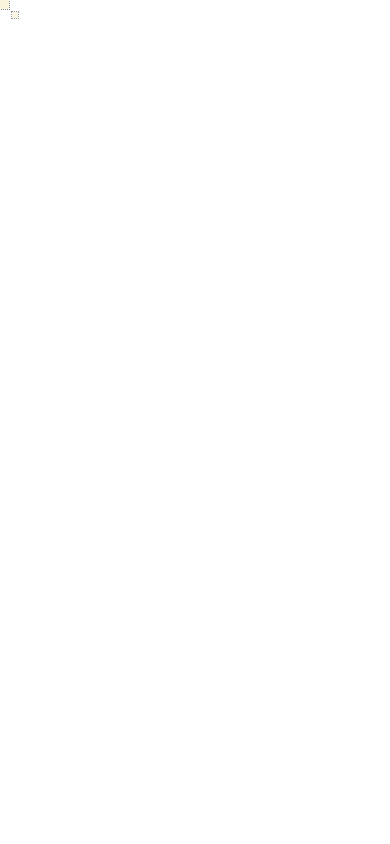
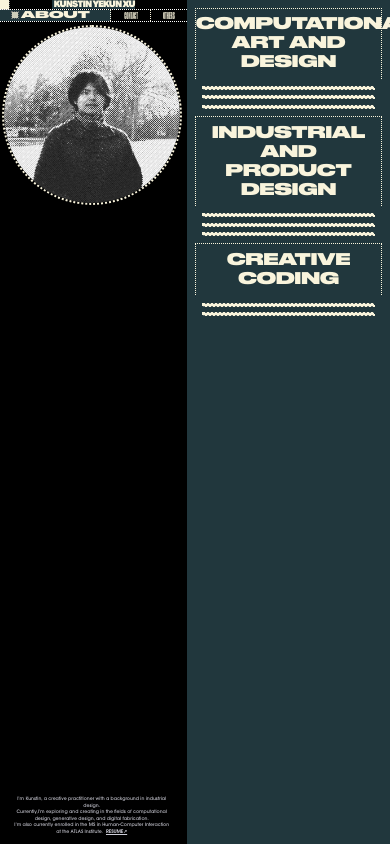
Before and after one commit to KSJIM/Kunstinweb2025, a Next.js app: page / in a window 390 px wide. Built offline with nearby package versions, Linux system fonts and the light colour scheme; grey boxes are pictures that could not be loaded.

Commit message:
Update style.css

```diff
--- a/styles/style.css
+++ b/styles/style.css
@@ -843,19 +843,22 @@ height: 100%;
     margin: 5% auto;
   }
 
+
   .detail {
-    width: 100% !important;
+    display: none;
+  }
+
+  .container.detail-open .detail {
+    display: block;
     position: fixed;
+    width: 100%;
+    height: 100vh;
     top: 0;
     left: 0;
-    height: 100vh;
     background: white;
+    overflow-y: auto;
     z-index: 9999;
-    overflow-y: scroll;
   }
 
-  .container.detail-open .main {
-    width: 100%;
-  }
 
 }
```
